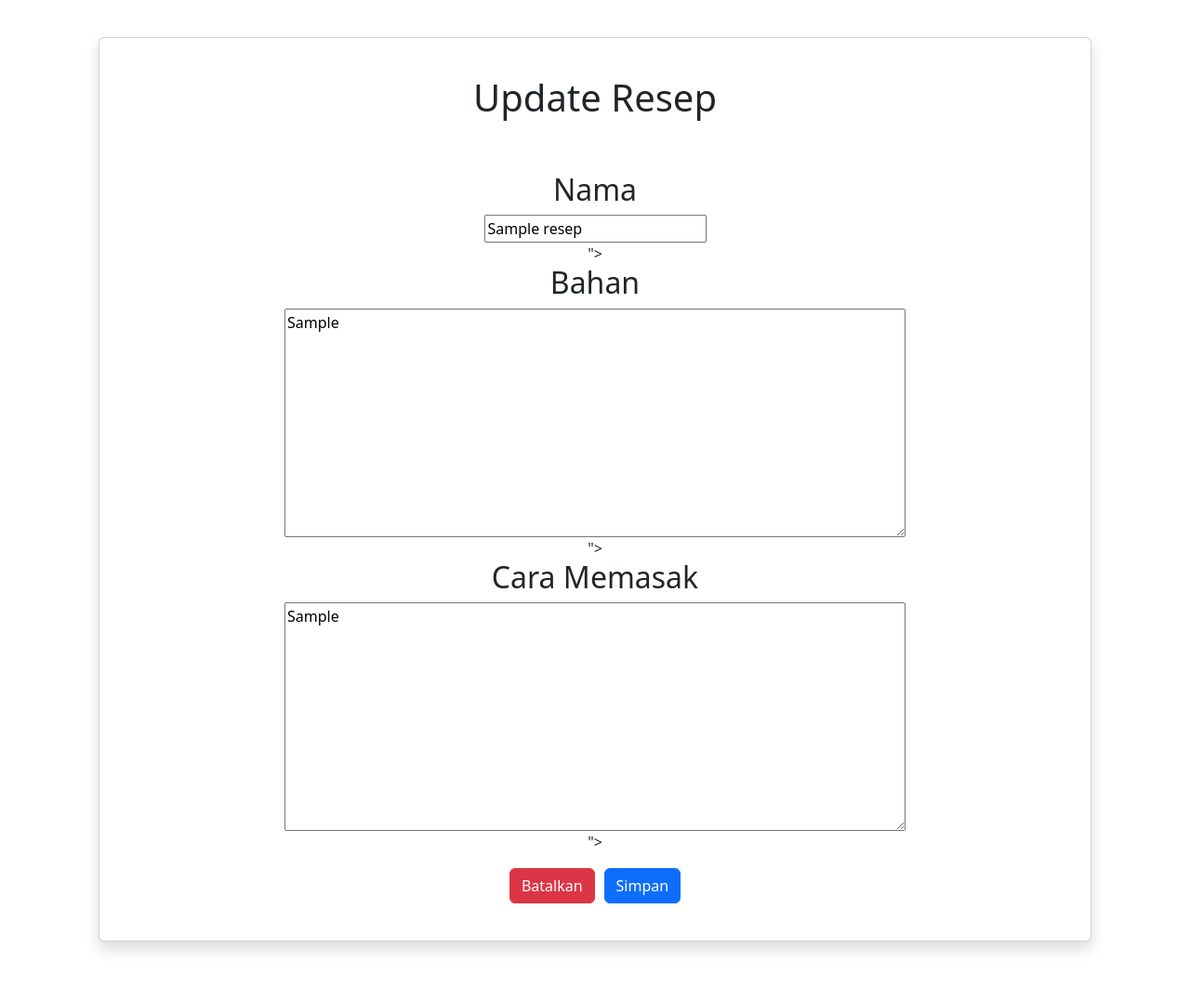
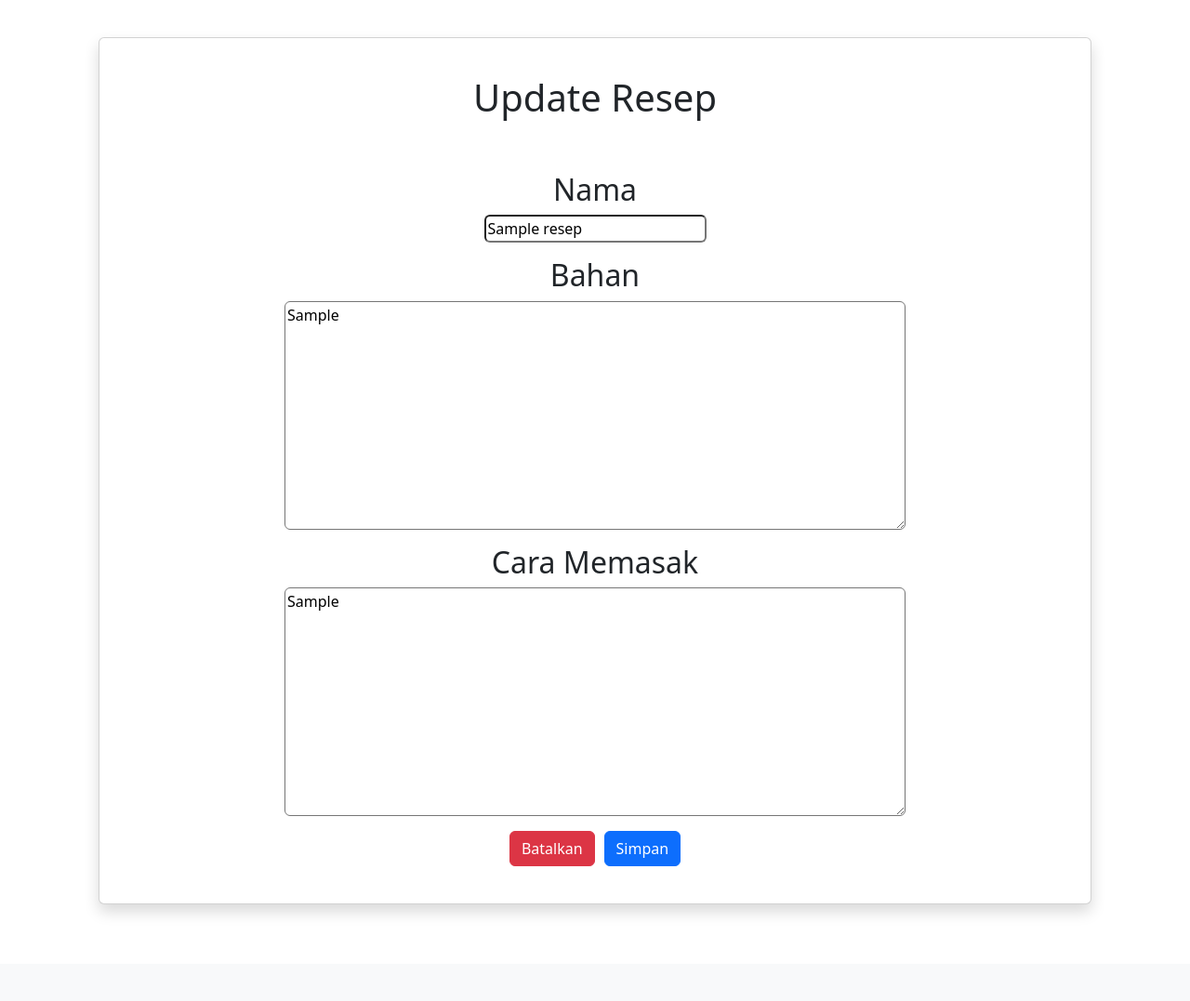
Before and after one commit to retadha/restaurant-inventory-system, a Django app: page /resep/edit/1 in a window 1280 px wide. Shown: the part 64-1141 px from the top of the page at 93% size. After the commit the page ends 1046 px from the top, so only its background shows below. Run offline with Django 4.2, Linux system fonts and the light colour scheme; tables that the repository leaves empty hold one stand-in row (values such as "Sample post").

Commit message:
Merampungkan update resep

```diff
--- a/resep/templates/update_resep.html
+++ b/resep/templates/update_resep.html
@@ -11,16 +11,21 @@
                 <br>
                 <br>
                 <form action="{% url 'resep:edit_resep' id_resep %}" method="POST">
+
                     {% csrf_token %}
                     <div class="d-flex flex-column justify-content-start align-items-center">
                         <h2 class="text-center">Nama</h2>
-                        <input id="id_nama" name="nama" type="text" placeholder="{{ form.nama }}">
+                        <input type="number" name="id_resep" hidden>
+                        <input name="nama" type="text" class="rounded" value="{{ nama }}">
 
-                        <h2 class="text-center">Bahan</h2>
-                        <textarea id="id_bahan" name="bahan" cols="70" rows="10" placeholder="{{ form.bahan }}"></textarea>
 
-                        <h2 class="text-center">Cara Memasak</h2>
-                        <textarea id="id_cara_memasak" name="cara_memasak" cols="70" rows="10" placeholder="{{ form.cara_memasak }}"></textarea>
+                        <h2 class="text-center mt-3">Bahan</h2>
+                        <textarea name="bahan" class="rounded" cols="70" rows="10">{{ bahan }}</textarea>
+
+
+                        <h2 class="text-center mt-3">Cara Memasak</h2>
+                        <textarea name="cara_memasak" class="rounded" cols="70" rows="10">{{ cara_memasak }}</textarea>
+
 
                         <div class="d-flex justify-content-center mt-3" style="gap: 10px">
                             <a class="btn btn-danger" href="{% url 'resep:view_resep' id_resep %}" role="button">Batalkan</a>
--- a/resep/views.py
+++ b/resep/views.py
@@ -35,14 +35,22 @@ def edit_resep(request, id_resep):
         resep = Resep.objects.get(pk=id_resep)
     except Resep.DoesNotExist:
         raise Http404("Objek tidak ditemukan")
-    form = ResepForm(request.POST or None, instance= resep)
-    if form.is_valid():
-        form.save()
+
+    if request.method == "POST":
+        resep = Resep.objects.get(pk=id_resep)
+        resep.nama = request.POST["nama"]
+        resep.bahan = request.POST["bahan"]
+        resep.cara_memasak = request.POST["cara_memasak"]
+        resep.save()
+
         return HttpResponseRedirect('/resep/viewall')
 
     context = {
         'id_resep' : resep.id_resep,
-        'form' : form
+        'nama' : resep.nama,
+        'bahan' : resep.bahan,
+        'cara_memasak' : resep.cara_memasak
+
     }
     return render(request, "update_resep.html", context)
 
```
